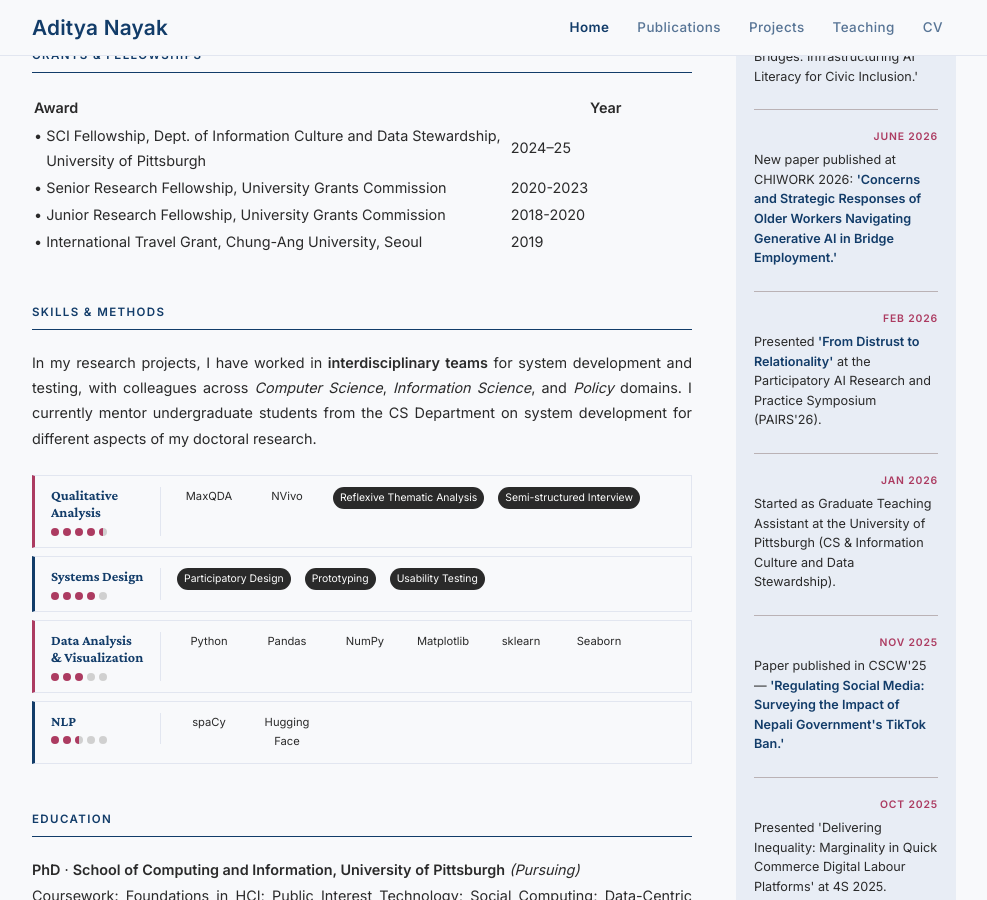
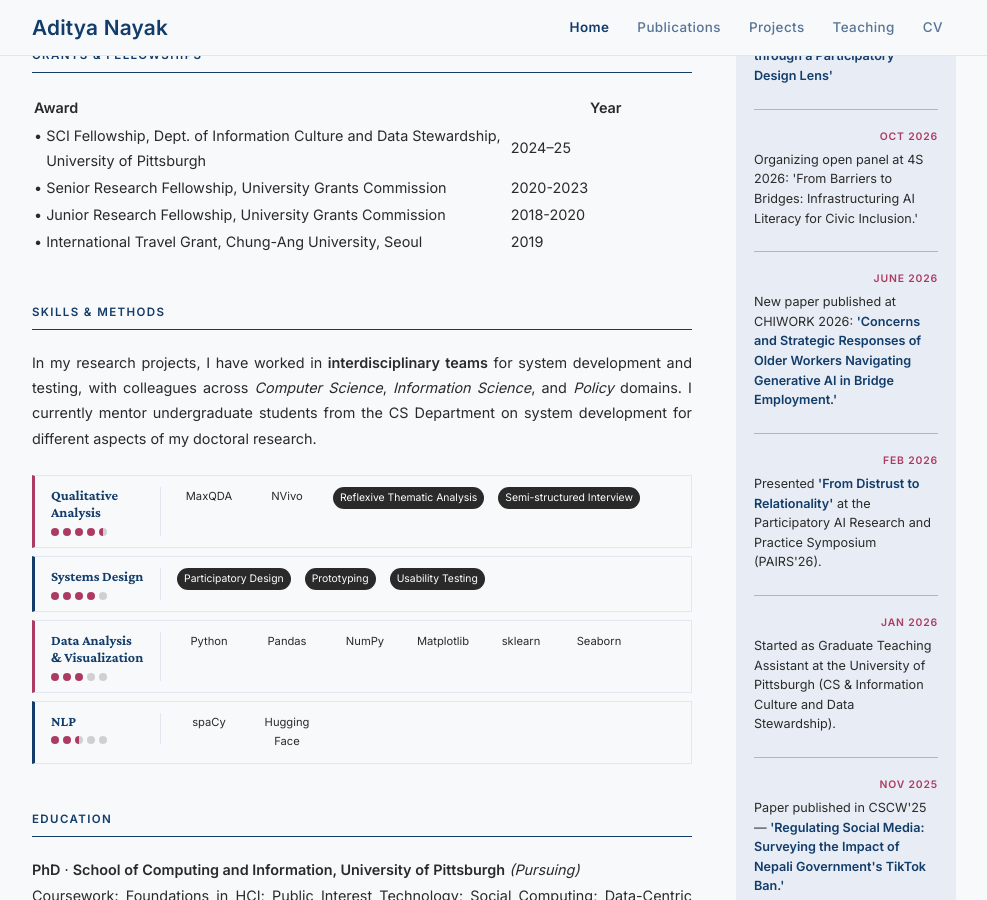
Before and after one commit to adityanayak-info/adityanayak-info.github.io, a Jekyll site: the page built from index.md, in a window 1280 px wide and 900 px high, scrolled down 1869 px. Shown: the whole window, without its empty margins (146-1133 px from the left). Built offline with Jekyll 4.4.1, drawn with Linux system fonts in a browser that asks for light colours.

Commit message:
Remove news entry for Oct 2025 presentation
Removed a news entry about a presentation at 4S 2025.

```diff
--- a/_data/news.yml
+++ b/_data/news.yml
@@ -30,8 +30,5 @@
 - date: "Nov 2025"
   text: "Paper published in CSCW'25 — <a href='https://doi.org/10.1145/3757648' target='_blank' rel='noopener'>'Regulating Social Media: Surveying the Impact of Nepali Government's TikTok Ban.'</a>"
 
-- date: "Oct 2025"
-  text: "Presented 'Delivering Inequality: Marginality in Quick Commerce Digital Labour Platforms' at 4S 2025."
-
 - date: "2024"
   text: "<img src='/assets/img/trophy.svg' alt='' width='17' height='17' style='display:inline-block;vertical-align:-3px;margin-right:4px'> First Position, <a href='https://www.sci.pitt.edu/news/sci-phd-student-wins-allegheny-county-competition-supporting-refugees' target='_blank' rel='noopener'>Allegheny County Dept. of Human Services Policy Case Competition.</a>"
```
